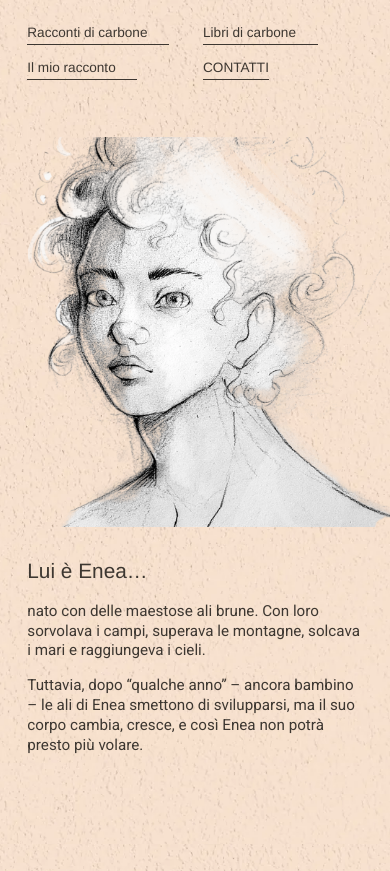
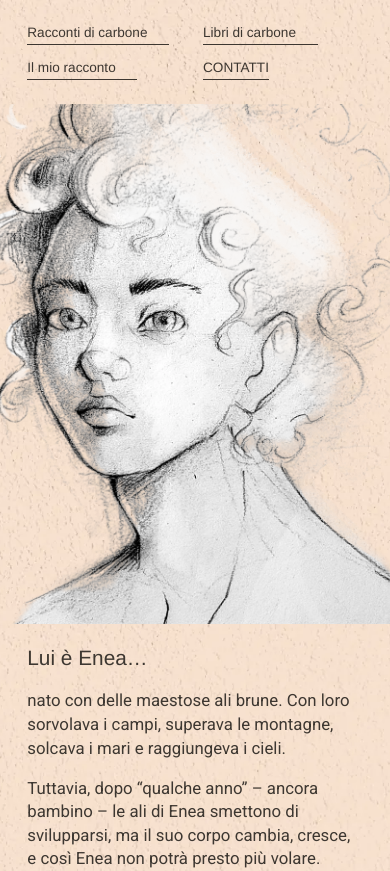
Before and after one commit to LizPezz/lizpezz.github.io, a website built with Vite: page galleria.html in a window 390 px wide. Shown: the top 871 px of the page. Built offline with nearby package versions, Linux system fonts and the light colour scheme.

Commit message:
Mobile gallery: bigger, vertically cropped drawings and easier scrolling
- Drop the full-screen slides on phones: the gallery flows as one
  continuous story, each drawing full width with its text attached.
- Crop each drawing vertically around its subject (2:3, 3:4, 4:5, 1:1;
  the festa scene stays wider so both Mina and Enea fit).
- Slightly larger text on phones.
- Wait 350 ms (was 180) of a resting finger before coloring starts, so
  touching a large drawing before a swipe doesn't block the scroll.

Co-Authored-By: Claude Opus 5.5 <noreply@anthropic.com>

```diff
--- a/src/js/colorReveal.js
+++ b/src/js/colorReveal.js
@@ -19,7 +19,9 @@ const BRUSH = 0.24
 const SPACING = 0.18 // distanza fra due timbri, in frazione della larghezza del timbro
 const FLOW = 0.45 // opacità di ogni timbro
 const FULL = 0.6 // copertura oltre la quale una scritta con data-paint-text è del tutto schiarita
-const HOLD = 180 // ms di dito fermo prima che parta la pennellata (touch)
+// ms di dito fermo prima che parta la pennellata (touch). Non troppo poco: i disegni occupano quasi
+// tutto lo schermo e chi appoggia il dito un attimo prima di scorrere non deve ritrovarsi a colorare
+const HOLD = 350
 const SLOP = 8 // px di movimento del dito entro cui lo si considera ancora fermo
 
 const touchOnly = matchMedia('(hover: none)')
--- a/src/styles/main.css
+++ b/src/styles/main.css
@@ -1490,61 +1490,76 @@ html:has(dialog[open]) {
     margin-bottom: 2.5rem;
   }
 
+  /* Sul telefono la galleria è un unico racconto che si scorre: niente diapositive alte quanto
+     lo schermo (lasciavano grandi vuoti e servivano più strisciate per arrivare al disegno dopo),
+     ma disegni a tutta larghezza, il più alti possibile, con le scritte attaccate. */
   .slide {
+    min-height: 0;
     display: flex;
     flex-direction: column;
-    justify-content: center;
-    gap: 2rem;
-    padding: 6rem 0 3rem;
+    gap: 1.4rem;
+    padding: 2.5rem 0;
+  }
+  .slide:has(> .nav) {
+    padding-top: 6.5rem;
+  }
+  .slide:last-child {
+    padding-bottom: 4rem;
   }
   /* I disegni sono 16:9 con il soggetto spostato di lato per lasciare posto alle scritte:
-     a tutta larghezza sul telefono il soggetto restava piccolo e decentrato.
-     Qui ogni disegno è ritagliato (--crop) attorno al soggetto (--fx = punto orizzontale da tenere). */
+     a tutta larghezza sul telefono il soggetto restava piccolo. Qui ogni disegno è ritagliato
+     in verticale (--crop) attorno al soggetto (--fx = punto orizzontale da tenere al centro),
+     così occupa quasi tutto lo schermo; solo le scene larghe restano più basse. */
   .slide__art {
     position: relative;
-    aspect-ratio: var(--crop, 1);
-    max-height: 70svh;
+    aspect-ratio: var(--crop, 3 / 4);
+    max-height: 82svh;
   }
   .slide__art img {
     object-position: var(--fx, 50%) 50%;
   }
   .slide--ritratto {
-    --fx: 90%;
+    --fx: 81%;
   }
   .slide--arco {
+    --crop: 2 / 3;
+  }
+  .slide--festa {
+    --crop: 5 / 4; /* Mina ed Enea sono lontani: più stretto se ne perderebbe uno */
+    --fx: 38%;
+  }
+  .slide--danza {
+    --crop: 1;
+    --fx: 64%;
+  }
+  .slide--duca {
     --crop: 4 / 5;
-  }
-  .slide--festa {
-    --crop: 4 / 3;
-    --fx: 35%;
-  }
-  .slide--danza {
-    --crop: 4 / 3;
-    --fx: 79%;
-  }
-  .slide--duca {
-    --fx: 21%;
+    --fx: 38%;
   }
   .slide--enea {
-    --fx: 80%;
+    --crop: 2 / 3;
+    --fx: 75%;
   }
   .slide--lago {
+    --crop: 2 / 3;
+    --fx: 78%;
+  }
+  .slide--eep {
+    --crop: 2 / 3;
+    --fx: 16%;
+  }
+  .slide--kaede {
     --crop: 4 / 5;
-    --fx: 86%;
-  }
-  .slide--eep {
-    --crop: 4 / 5;
-    --fx: 12%;
-  }
-  .slide--kaede {
     --fx: 62%;
   }
   .slide .slide__text,
   .slide__note,
   .slide__back {
     position: static;
-    max-width: none;
+    max-width: 34rem;
     margin-inline: var(--gutter);
+    font-size: 1.05rem;
+    line-height: 1.4;
     translate: none;
     text-align: left;
   }
```
